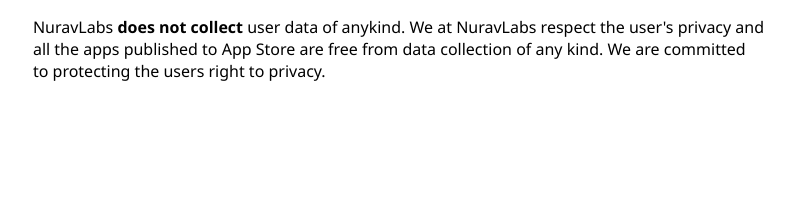
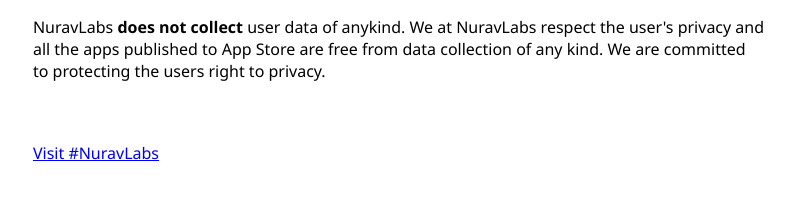
Before and after one commit to nuravplay/NuravLabsPrivacyPolicy, a plain HTML site: page index.html in a window 1280 px wide. Shown: the part 146-346 px from the top of the page, without its empty margins (241-1035 px from the left). Drawn offline with Linux system fonts and the light colour scheme.

Commit message:
Update index.html

```diff
--- a/index.html
+++ b/index.html
@@ -37,6 +37,10 @@
 			of any kind.
 			We are committed to protecting the users right to privacy.
 		</p>
+
+		<br />
+		<br />
+		<a href="http://">Visit #NuravLabs</a>
 	</div>
 </body>
 
```
